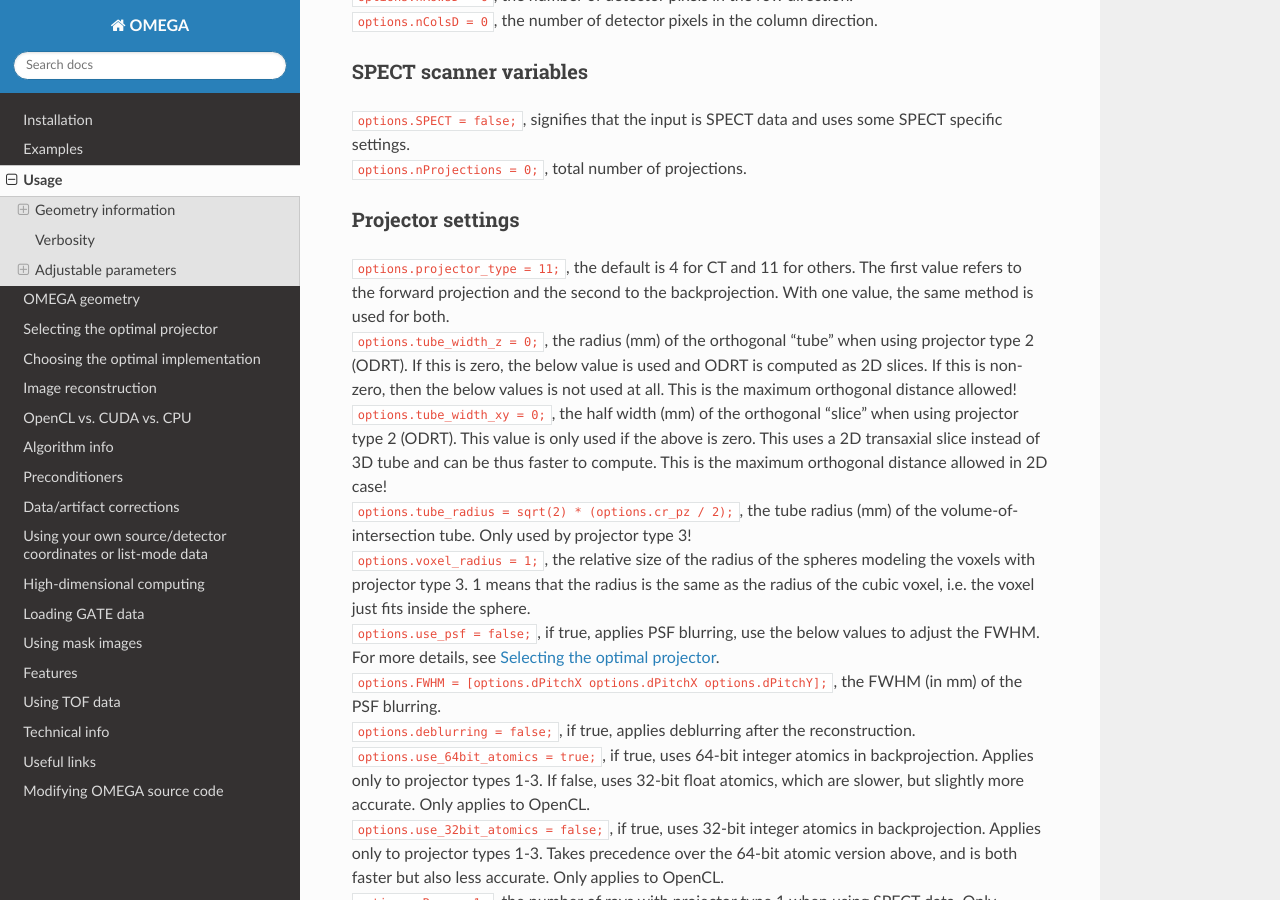
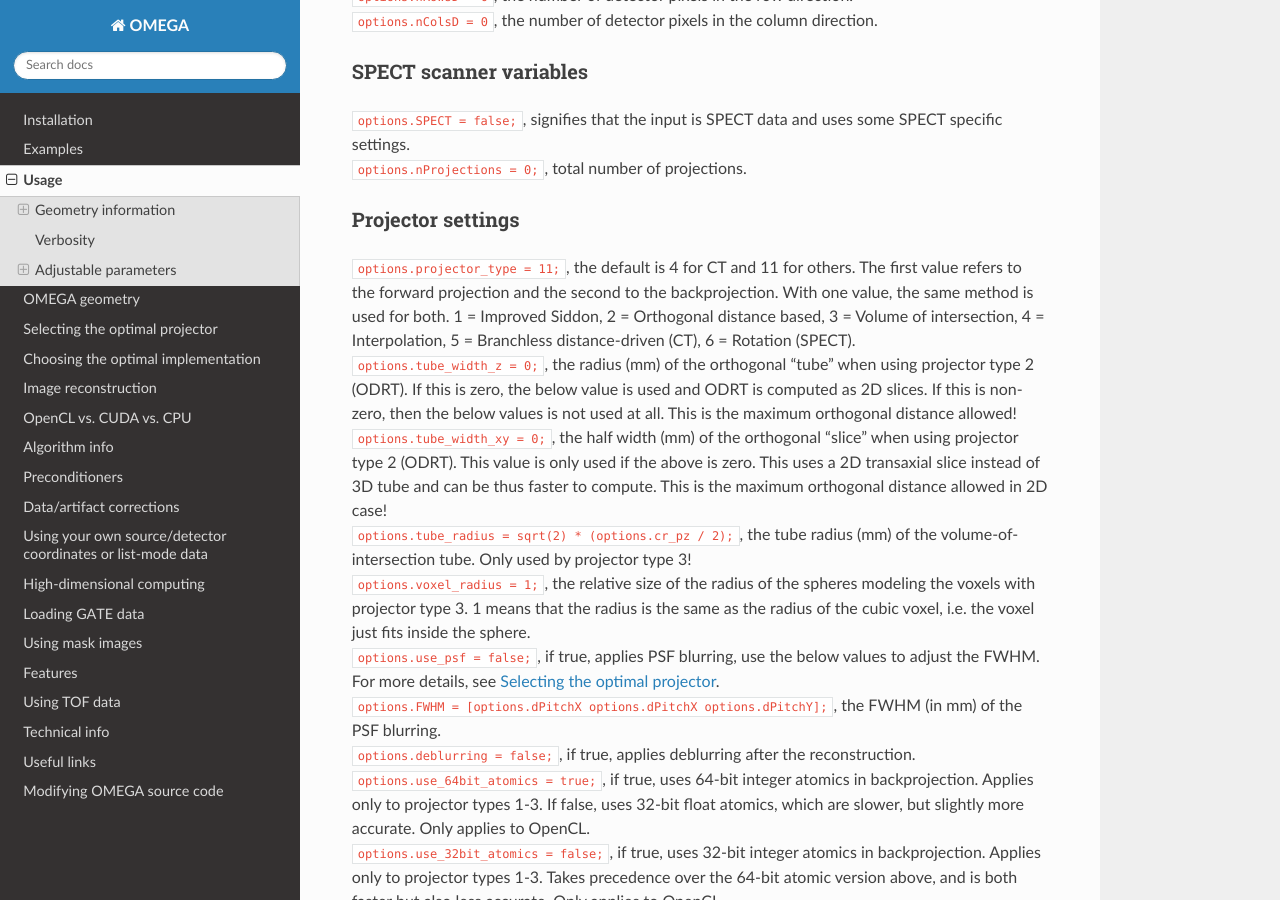
Before and after one commit to villekf/OMEGA-doc, a Sphinx documentation site: the page built from docs/source/usage.rst, in a window 1280 px wide and 900 px high, scrolled down 5584 px. Built offline with Sphinx 7.4.7 and the Read the Docs theme 3.1.0, drawn with Linux system fonts in a browser that asks for light colours.

Commit message:
Update usage.rst

```diff
--- a/docs/source/usage.rst
+++ b/docs/source/usage.rst
@@ -148,7 +148,7 @@ SPECT scanner variables
 
 Projector settings
 ^^^^^^^^^^^^^^^^^^
-| ``options.projector_type = 11;``, the default is 4 for CT and 11 for others. The first value refers to the forward projection and the second to the backprojection. With one value, the same method is used for both.
+| ``options.projector_type = 11;``, the default is 4 for CT and 11 for others. The first value refers to the forward projection and the second to the backprojection. With one value, the same method is used for both. 1 = Improved Siddon, 2 = Orthogonal distance based, 3 = Volume of intersection, 4 = Interpolation, 5 = Branchless distance-driven (CT), 6 = Rotation (SPECT).
 | ``options.tube_width_z = 0;``, the radius (mm) of the orthogonal "tube" when using projector type 2 (ODRT). If this is zero, the below value is used and ODRT is computed as 2D slices. If this is non-zero, then the below values is not used at all. This is the maximum orthogonal distance allowed!
 | ``options.tube_width_xy = 0;``, the half width (mm) of the orthogonal "slice" when using projector type 2 (ODRT). This value is only used if the above is zero. This uses a 2D transaxial slice instead of 3D tube and can be thus faster to compute. This is the maximum orthogonal distance allowed in 2D case!
 | ``options.tube_radius = sqrt(2) * (options.cr_pz / 2);``, the tube radius (mm) of the volume-of-intersection tube. Only used by projector type 3!
```
